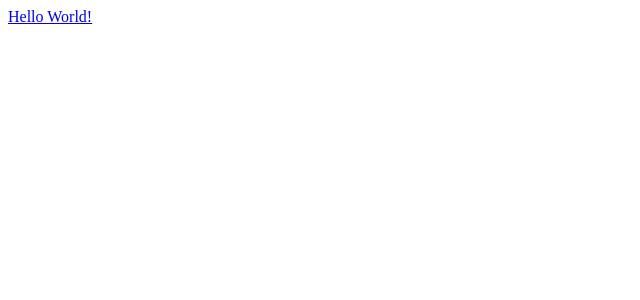
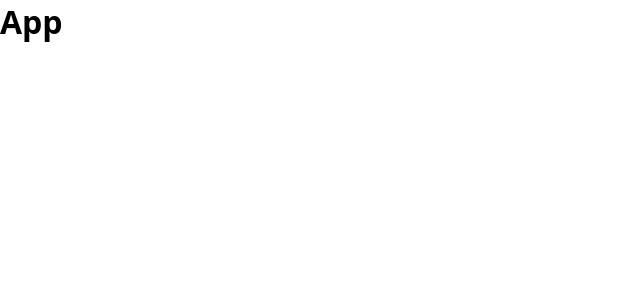
Before and after one commit to elvejohansson/react-non-cra, a React app: page / in a window 1280 px wide. Shown: the top 300 px of the page, without its empty margins (0-640 px from the left). Built offline with nearby package versions, Linux system fonts and the light colour scheme.

Commit message:
feat: small improvements
* refactor: Redid dependency structure.

* feat: Updated babel config + new plugins (CSS support).

* feat: Bumped to createRoot (React 18).

```diff
--- a/public/index.html
+++ b/public/index.html
@@ -1,9 +1,9 @@
 <!DOCTYPE html>
 <html>
-    <head>
-        <div id="app"></div>
-    </head>
-    <body>
-
-    </body>
+	<head>
+		<title>React App</title>
+	</head>
+	<body>
+		<div id="app"></div>
+	</body>
 </html>
--- /dev/null
+++ b/src/App.js
@@ -0,0 +1,9 @@
+import React from 'react'
+
+const App = () => {
+  return (
+    <h1>App</h1>
+  )
+}
+
+export default App
--- /dev/null
+++ b/src/index.css
@@ -0,0 +1,7 @@
+* {
+  margin: 0;
+  padding: 0;
+  box-sizing: border-box;
+  font-family: system-ui, -apple-system, BlinkMacSystemFont, 'Segoe UI', Roboto, Oxygen, Ubuntu,
+    Cantarell, 'Open Sans', 'Helvetica Neue', sans-serif;
+}
--- a/src/index.js
+++ b/src/index.js
@@ -1,7 +1,8 @@
 import React from 'react';
-import { render } from 'react-dom';
+import { createRoot } from 'react-dom/client';
 
-render(
-  <a href="https://google.com">Hello World!</a>,
-  document.getElementById('app')
-);
+import App from './App';
+
+import './index.css';
+
+createRoot(document.getElementById('app')).render(<App />);
--- a/webpack.config.js
+++ b/webpack.config.js
@@ -9,17 +9,24 @@ module.exports = {
         exclude: /node_modules/,
         use: {
           loader: 'babel-loader',
-          options: {
-            presets: ['@babel/preset-react', '@babel/preset-env'],
-            plugins: ['@babel/plugin-transform-runtime'],
-          },
         },
       },
+      {
+        test: /\.css$/,
+        use: ['style-loader', 'css-loader'],
+      }
     ],
+  },
+  devServer: {
+    port: 3000,
+    hot: true,
   },
   plugins: [
     new HtmlWebpackPlugin({
       template: './public/index.html',
+      filename: './index.html',
+      // favicon: './public/favicon.ico',
+      minify: {}
     }),
   ],
 };
```
Also changed, not shown: package.json (+11 -9 lines), .babelrc (added), 2 other files (tests, documents, lock files or other folders).
